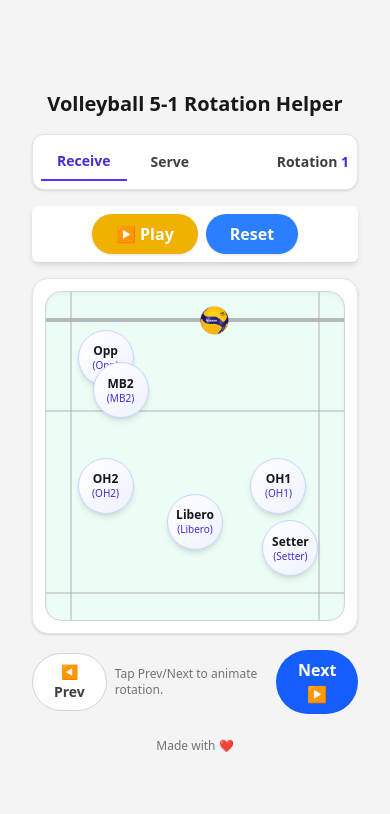
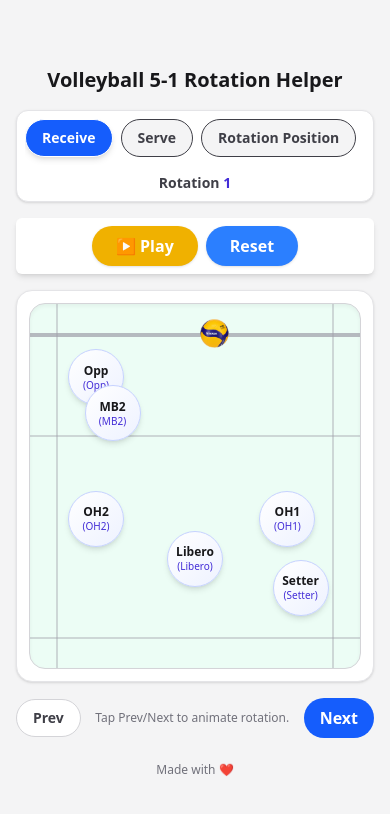
Before and after one commit to nimahkh/volleyball-15-rotation, a React (Vite) app: page / in a window 390 px wide. Both pictures are taken after a click on the button "Start". Shown: the top 814 px of the page. Built offline with nearby package versions, Linux system fonts and the light colour scheme.

Commit message:
fix: base rotation

```diff
--- a/src/App.tsx
+++ b/src/App.tsx
@@ -13,8 +13,76 @@ const ROLES = [
 
 type RoleKey = (typeof ROLES)[number]["key"];
 type Players = Record<RoleKey, string>;
-type TabKey = "receive" | "serve";
+type TabKey = "receive" | "serve" | "base";
 
+const BASE_ZONES: Record<string, { x: number; y: number }> = {
+  number1: { x: 80, y: 80 },
+  number2: { x: 80, y: 20 },
+  number3: { x: 50, y: 20 },
+  number4: { x: 20, y: 20 },
+  number5: { x: 20, y: 80 },
+  number6: { x: 50, y: 80 },
+};
+
+const ROTATION_BASE_MAP: Record<
+  number,
+  Record<RoleKey, { x: number; y: number }>
+> = {
+  1: {
+    Setter: BASE_ZONES.number1,
+    OH1: BASE_ZONES.number2,
+    MB2: BASE_ZONES.number3,
+    Opp: BASE_ZONES.number4,
+    OH2: BASE_ZONES.number5,
+    MB1: BASE_ZONES.number6,
+    Libero: { x: 50, y: 80 },
+  },
+  2: {
+    Setter: BASE_ZONES.number6,
+    OH1: BASE_ZONES.number1,
+    MB2: BASE_ZONES.number2,
+    Opp: BASE_ZONES.number3,
+    OH2: BASE_ZONES.number4,
+    MB1: BASE_ZONES.number5,
+    Libero: { x: 50, y: 80 },
+  },
+  3: {
+    Setter: BASE_ZONES.number5,
+    OH1: BASE_ZONES.number6,
+    MB2: BASE_ZONES.number1,
+    Opp: BASE_ZONES.number2,
+    OH2: BASE_ZONES.number3,
+    MB1: BASE_ZONES.number4,
+    Libero: { x: 50, y: 80 },
+  },
+  4: {
+    Setter: BASE_ZONES.number4,
+    OH1: BASE_ZONES.number5,
+    MB2: BASE_ZONES.number6,
+    Opp: BASE_ZONES.number1,
+    OH2: BASE_ZONES.number2,
+    MB1: BASE_ZONES.number3,
+    Libero: { x: 50, y: 80 },
+  },
+  5: {
+    Setter: BASE_ZONES.number3,
+    OH1: BASE_ZONES.number4,
+    MB2: BASE_ZONES.number5,
+    Opp: BASE_ZONES.number6,
+    OH2: BASE_ZONES.number1,
+    MB1: BASE_ZONES.number2,
+    Libero: { x: 50, y: 80 },
+  },
+  6: {
+    Setter: BASE_ZONES.number2,
+    OH1: BASE_ZONES.number3,
+    MB2: BASE_ZONES.number4,
+    Opp: BASE_ZONES.number5,
+    OH2: BASE_ZONES.number6,
+    MB1: BASE_ZONES.number1,
+    Libero: { x: 50, y: 80 },
+  },
+};
 const BASE_POSITION_MAP: Record<
   number,
   Record<RoleKey, { x: number; y: number }>
@@ -79,6 +147,7 @@ const POSITION_MAP: Record<
   TabKey,
   Record<number, Record<RoleKey, { x: number; y: number }>>
 > = {
+  base: ROTATION_BASE_MAP,
   receive: {
     1: {
       OH1: { x: 78, y: 59 },
@@ -251,7 +320,8 @@ function Court({
   }, [isPlaying, rotation, resetPosition]);
 
   const liberoActive =
-    tab === "receive" || (tab === "serve" && rotation !== 3 && rotation !== 6);
+    tab === "receive" ||
+    ((tab === "serve" || tab === "base") && rotation !== 3 && rotation !== 6);
 
   const liberoReplaces: () => RoleKey = () => {
     if (rotation < 3) return "MB1";
@@ -350,7 +420,7 @@ export default function VolleyballRotationHelper() {
   }
 
   return (
-    <div className="min-h-screen flex items-center justify-center bg-zinc-100 p-4">
+    <div className="min-h-screen flex items-center justify-center bg-zinc-100 sm:p-4">
       <div className="mx-auto w-full max-w-[480px] px-4 py-6">
         <h1 className="mb-4 text-center text-xl font-extrabold text-zinc-900">
           Volleyball 5-1 Rotation Helper
@@ -391,31 +461,34 @@ export default function VolleyballRotationHelper() {
 
         {ready && players && (
           <div className="mt-4 space-y-4">
-            <div className="flex items-center justify-between rounded-xl border border-zinc-200 bg-white p-2 shadow-sm">
-              <div className="flex gap-2">
-                <button
-                  onClick={() => setTab("receive")}
-                  className={`px-4 py-2 text-sm font-semibold ${
-                    tab === "receive"
-                      ? "text-indigo-700 border-b-2 border-indigo-600"
-                      : "text-zinc-700"
-                  }`}
-                >
-                  Receive
-                </button>
-                <button
-                  onClick={() => setTab("serve")}
-                  className={`px-4 py-2 text-sm font-semibold ${
-                    tab === "serve"
-                      ? "text-indigo-700 border-b-2 border-indigo-600"
-                      : "text-zinc-700"
-                  }`}
-                >
-                  Serve
-                </button>
+            <div className="flex flex-col sm:flex-row sm:items-center sm:justify-between rounded-xl border border-zinc-200 bg-white p-2 shadow-sm">
+              {/* Tabs container */}
+              <div
+                className="flex gap-2 overflow-x-auto no-scrollbar snap-x snap-mandatory pb-2 sm:pb-0"
+                style={{ WebkitOverflowScrolling: "touch" }}
+              >
+                {[
+                  { key: "receive", label: "Receive" },
+                  { key: "serve", label: "Serve" },
+                  { key: "base", label: "Rotation Position" },
+                ].map(({ key, label }) => (
+                  <button
+                    key={key}
+                    onClick={() => setTab(key as TabKey)}
+                    className={`shrink-0 snap-center px-4 py-2 text-sm sm:text-base font-semibold rounded-full border transition-all
+                      ${
+                        tab === key
+                          ? "bg-blue-600 text-white shadow-md"
+                          : "bg-zinc-100 text-zinc-700 hover:bg-zinc-200"
+                      }`}
+                  >
+                    {label}
+                  </button>
+                ))}
               </div>
 
-              <div className="text-sm font-semibold text-zinc-700">
+              {/* Rotation indicator */}
+              <div className="text-sm sm:text-base font-semibold text-zinc-700 text-center sm:text-right mt-2 sm:mt-0">
                 Rotation <span className="text-indigo-700">{rotation}</span>
               </div>
             </div>
@@ -465,7 +538,7 @@ export default function VolleyballRotationHelper() {
                 onClick={() => setRotation((r) => ((r - 2 + 6) % 6) + 1)}
                 className="bg-white border border-zinc-300 px-4 py-2 rounded-full text-sm font-semibold text-zinc-700"
               >
-                ◀ Prev
+                Prev
               </button>
               <div className="text-xs text-zinc-500">
                 Tap Prev/Next to animate rotation.
@@ -474,7 +547,7 @@ export default function VolleyballRotationHelper() {
                 onClick={() => setRotation((r) => (r % 6) + 1)}
                 className="bg-blue-600 text-white px-4 py-2 rounded-full font-semibold"
               >
-                Next ▶
+                Next
               </button>
             </div>
           </div>
```
